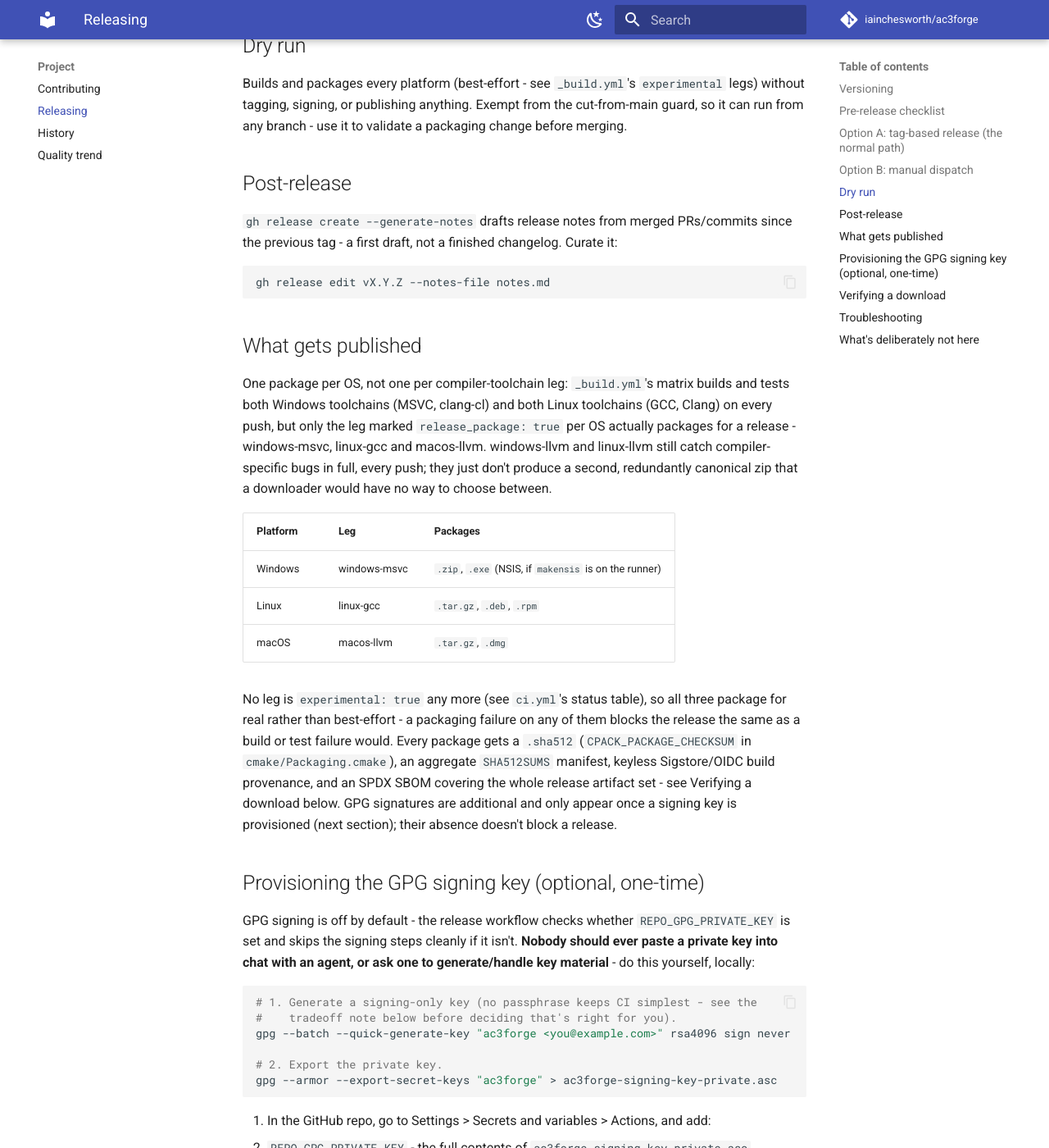
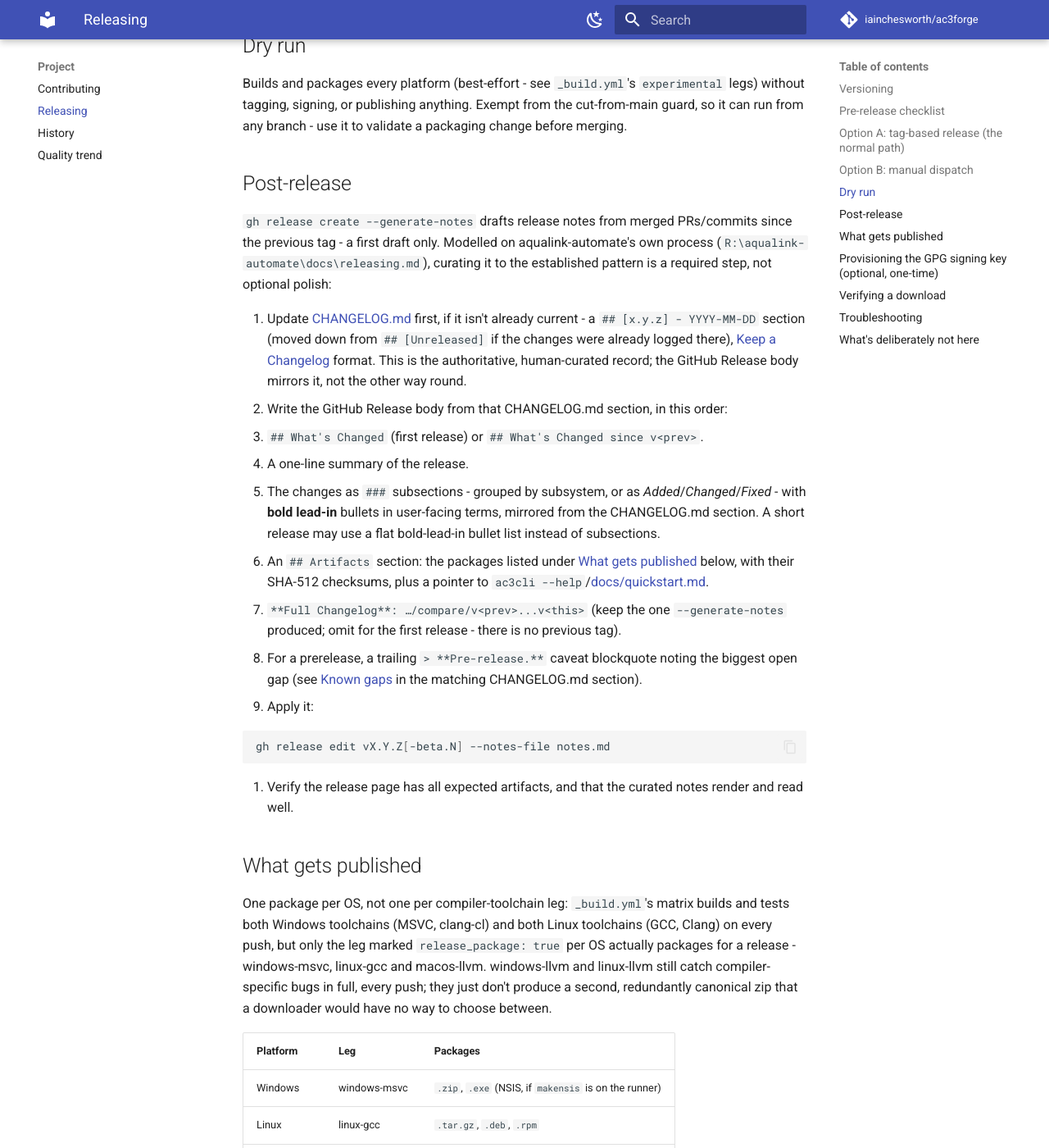
Before and after one commit to iainchesworth/ac3forge, an MkDocs documentation site: the page built from docs/releasing.md, in a window 1280 px wide and 1400 px high, scrolled down 1834 px. Shown: the whole window at 82% size. Built offline with MkDocs 1.6.1 and Material for MkDocs 9.7.7, drawn with Linux system fonts in a browser that asks for light colours; comment, search, counter and statistics services are not loaded.

Commit message:
docs: add CHANGELOG.md and document the release-notes curation process
Aligns with aqualink-automate's release-notes format per user request:
Keep a Changelog format, and a required curation step (not just
--generate-notes) that mirrors the matching CHANGELOG.md section into
the GitHub Release body with a specific structure (What's Changed,
subsections, Artifacts, Full Changelog link, prerelease caveat).

CHANGELOG.md is seeded with a v0.2.0-beta.1 entry summarizing the first
release's feature set, sourced from docs/project/history.md and the
README's capability tables - finalize the date once the tag actually
pushes.

````diff
--- a/docs/releasing.md
+++ b/docs/releasing.md
@@ -74,11 +74,37 @@ run from any branch - use it to validate a packaging change before merging.
 ## Post-release
 
 `gh release create --generate-notes` drafts release notes from merged PRs/commits since the
-previous tag - a first draft, not a finished changelog. Curate it:
+previous tag - a first draft only. Modelled on aqualink-automate's own process
+(`R:\aqualink-automate\docs\releasing.md`), curating it to the established pattern is a
+required step, not optional polish:
 
-```bash
-gh release edit vX.Y.Z --notes-file notes.md
-```
+1. Update [CHANGELOG.md](../CHANGELOG.md) first, if it isn't already current - a `## [x.y.z] -
+   YYYY-MM-DD` section (moved down from `## [Unreleased]` if the changes were already logged
+   there), [Keep a Changelog](https://keepachangelog.com/en/1.1.0/) format. This is the
+   authoritative, human-curated record; the GitHub Release body mirrors it, not the other way
+   round.
+2. Write the GitHub Release body from that CHANGELOG.md section, in this order:
+   1. `## What's Changed` (first release) or `## What's Changed since v<prev>`.
+   2. A one-line summary of the release.
+   3. The changes as `###` subsections - grouped by subsystem, or as *Added*/*Changed*/*Fixed* -
+      with **bold lead-in** bullets in user-facing terms, mirrored from the CHANGELOG.md
+      section. A short release may use a flat bold-lead-in bullet list instead of subsections.
+   4. An `## Artifacts` section: the packages listed under [What gets
+      published](#what-gets-published) below, with their SHA-512 checksums, plus a pointer to
+      `ac3cli --help`/[docs/quickstart.md](quickstart.md).
+   5. `**Full Changelog**: …/compare/v<prev>...v<this>` (keep the one `--generate-notes`
+      produced; omit for the first release - there is no previous tag).
+   6. For a prerelease, a trailing `> **Pre-release.**` caveat blockquote noting the biggest
+      open gap (see [Known gaps](../CHANGELOG.md#known-gaps) in the matching CHANGELOG.md
+      section).
+3. Apply it:
+
+   ```bash
+   gh release edit vX.Y.Z[-beta.N] --notes-file notes.md
+   ```
+
+4. Verify the release page has all expected artifacts, and that the curated notes render and
+   read well.
 
 ## What gets published
 
````
Also changed, not shown: CHANGELOG.md (added, +108 -0 lines).
